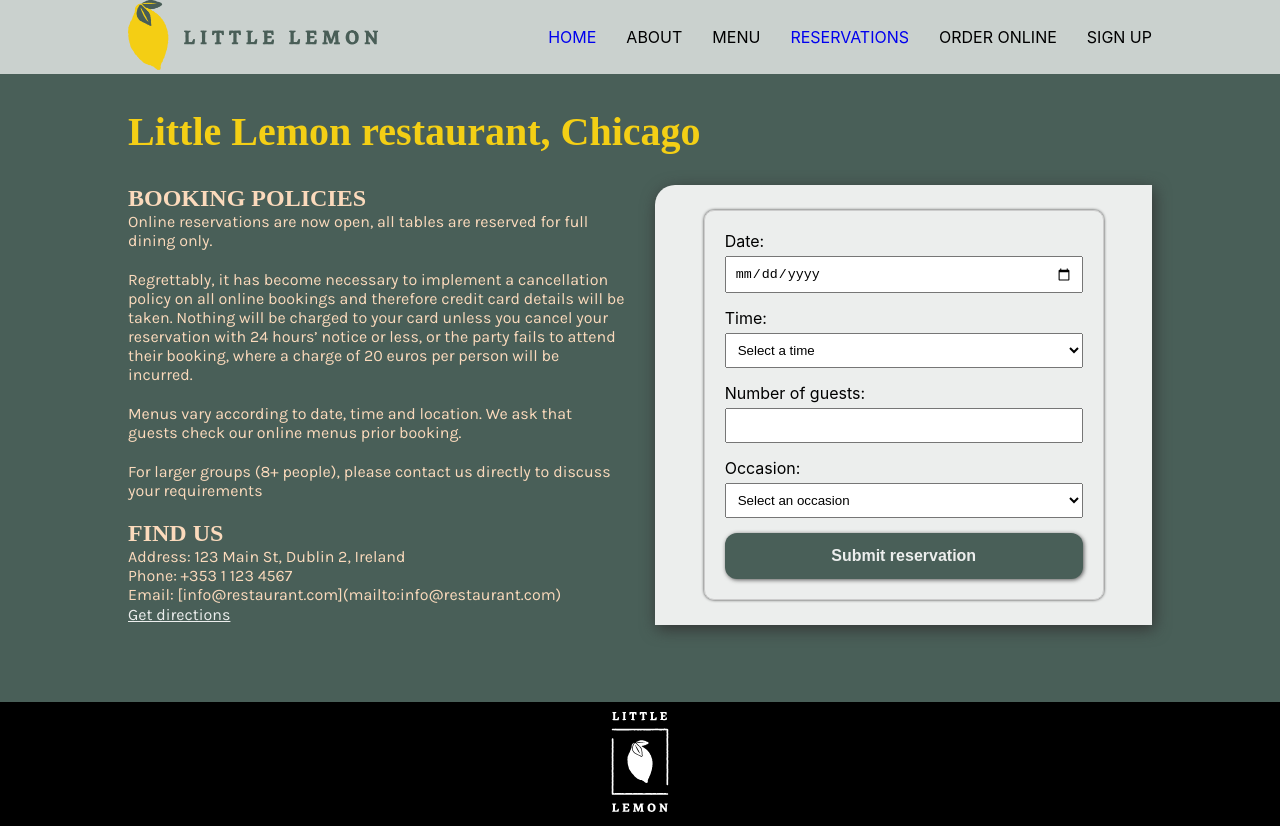
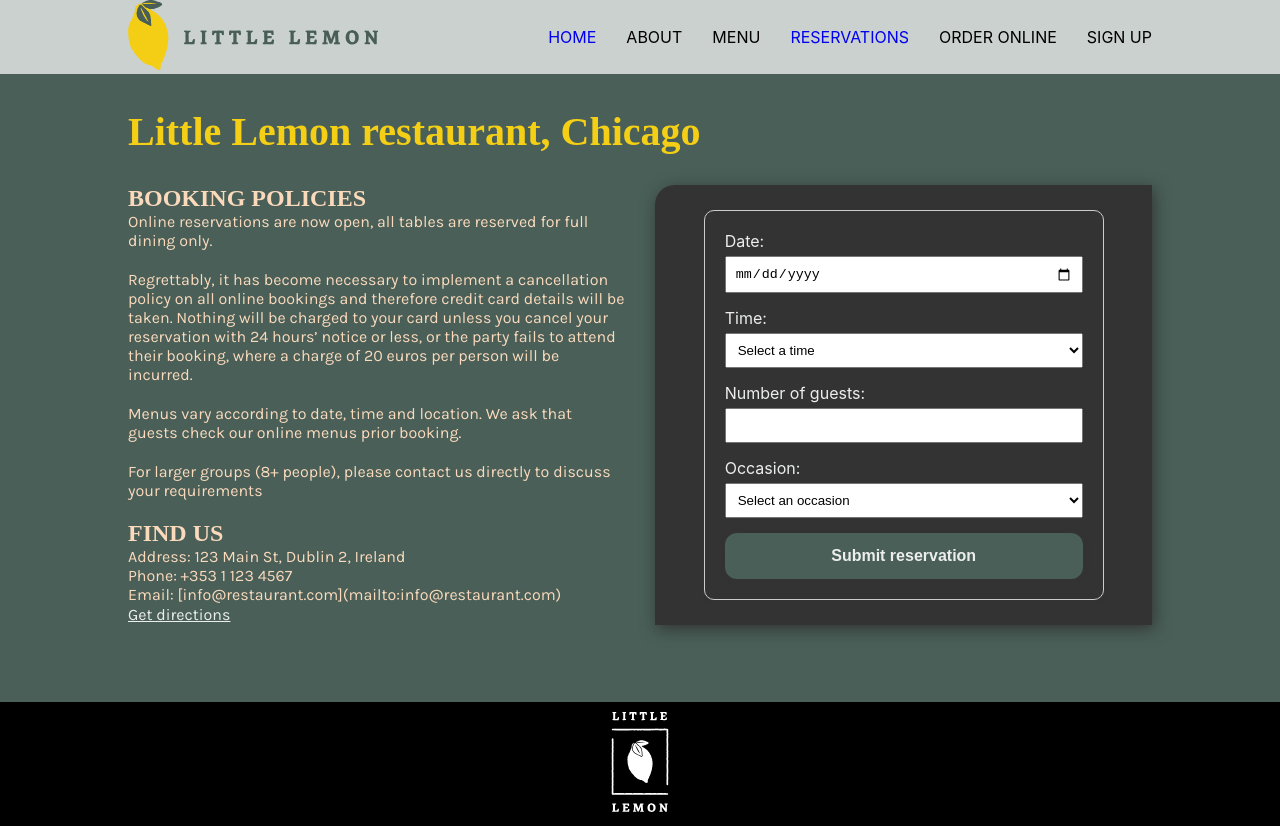
Before and after one commit to IamRedzone/Capstone, a React (Create React App) app: page /Reservation.js in a window 1280 px wide. Built offline with nearby package versions, Linux system fonts and the light colour scheme; a web font is replaced by a local one.

Commit message:
Before updating availableTimes in main component for showing times based on dates

```diff
--- a/src/About.js
+++ b/src/About.js
@@ -22,8 +22,8 @@ We are a family owned Mediterranean restaurant, focused on traditional recipes s
 modern twist.</p>
         </article>
     <figure className='about-figure'>
-    <img className="indoor" style={imageStyle} src={indoor} alt='indoor Little Lemon'/>
-    <img className="outdoor" style={imageStyle} src={outdoor} alt='outdoor Little Lemon'/>
+    <img loading="lazy" className="indoor" style={imageStyle} src={indoor} alt='indoor Little Lemon'/>
+    <img loading="lazy" className="outdoor" style={imageStyle} src={outdoor} alt='outdoor Little Lemon'/>
     </figure>
     </main>
      </section>
--- a/src/BookingForm.js
+++ b/src/BookingForm.js
@@ -1,8 +1,8 @@
-import React, { useState } from 'react';
+import React, { useState, useEffect } from 'react';
 import './reserve.css';
 
 
-const BookingForm = () => {
+const BookingForm = ({availableTimes}) => {
   const [formData, setFormData] = useState({
     date: '',
     time: '',
@@ -24,16 +24,9 @@ const BookingForm = () => {
     // Add your form submission logic here (e.g., send data to a server)
   };
 
-  const generateTimeOptions = () => {
-    const times = [];
-    for (let hour = 9; hour <= 18; hour++) {
-      const formattedHour = hour.toString().padStart(2, '0');
-      times.push(`${formattedHour}:00`);
-    }
-    return times;
-  };
-
-  const availableTimes = generateTimeOptions();
+  useEffect(() => {
+    console.log('Current form data:', formData);
+  }, [formData]);
 
   return (
     <form className="booking-form" onSubmit={handleSubmit}>
@@ -86,7 +79,6 @@ const BookingForm = () => {
           name="occasion"
           value={formData.occasion}
           onChange={handleChange}
-          required
         >
           <option value="">Select an occasion</option>
           <option value="Birthday">Birthday</option>
--- a/src/Highlights.js
+++ b/src/Highlights.js
@@ -26,7 +26,7 @@ export default function Highlights(){
                 {/* greek salad card */}
              <div className='greek-salad card'>
                 <figure>
-                <img style={imageStyle} src={greekSalad} alt='a tasty greek salad'/>
+                <img loading="lazy" style={imageStyle} src={greekSalad} alt='a tasty greek salad'/>
                 <div className='pricing'>
                     <figcaption className='meal-name'>Greek Salad</figcaption>
                     <figcaption className='meal-price'>$12.99</figcaption>
@@ -44,7 +44,7 @@ modern twist.
              {/* bruscheta card */}
              <div className='bruscheta card'>
              <figure>
-                <img style={imageStyle} src={bruscheta} alt='an amazing bruscheta dish'/>
+                <img loading="lazy" style={imageStyle} src={bruscheta} alt='an amazing bruscheta dish'/>
                 <div className='pricing'>
                     <figcaption className='meal-name'>Bruscheta</figcaption>
                     <figcaption className='meal-price'>$8.99</figcaption>
@@ -62,7 +62,7 @@ modern twist.
              {/* grilled tuna card */}
              <div className='grilled-tuna card'>
              <figure>
-                <img style={imageStyle} src={grilledTuna} alt='sumptious grilled tuna'/>
+                <img loading="lazy" style={imageStyle} src={grilledTuna} alt='sumptious grilled tuna'/>
                 <div className='pricing'>
                     <figcaption className='meal-name'>Grilled tuna</figcaption>
                     <figcaption className='meal-price'>$11.99</figcaption>
--- a/src/Testimonials.js
+++ b/src/Testimonials.js
@@ -16,7 +16,7 @@ export default function Testimonials(){
          <div className='board karen'>
             <h5>Ratings</h5>
             <figure>
-                <img className='board-img' src={karen} style={faceStyle} alt='our lovely customer'/>
+                <img loading="lazy" className='board-img' src={karen} style={faceStyle} alt='our lovely customer'/>
                 <figcaption>Karen</figcaption>
             </figure>
             <p>Tasty and good</p>
@@ -25,7 +25,7 @@ export default function Testimonials(){
          <div className='board drake'>
             <h5>Ratings</h5>
             <figure>
-                <img className='board-img' src={drake} style={faceStyle} alt='our lovely customer'/>
+                <img loading="lazy" className='board-img' src={drake} style={faceStyle} alt='our lovely customer'/>
                 <figcaption>Drake</figcaption>
             </figure>
             <p>Foodgasm!</p>
@@ -34,7 +34,7 @@ export default function Testimonials(){
          <div className='board peter'>
             <h5>Ratings</h5>
             <figure>
-                <img className='board-img' src={peter} style={faceStyle} alt='our lovely customer'/>
+                <img loading="lazy" className='board-img' src={peter} style={faceStyle} alt='our lovely customer'/>
                 <figcaption>Peter</figcaption>
             </figure>
             <p>Sumptious but healthy!</p>
@@ -43,7 +43,7 @@ export default function Testimonials(){
          <div className='board annie'>
             <h5>Ratings</h5>
             <figure>
-                <img className='board-img' src={annie} style={faceStyle} alt='our lovely customer'/>
+                <img loading="lazy" className='board-img' src={annie} style={faceStyle} alt='our lovely customer'/>
                 <figcaption>Annie</figcaption>
             </figure>
             <p>Absolutely delectable!</p>
--- a/src/pages/Reservation.js
+++ b/src/pages/Reservation.js
@@ -1,4 +1,4 @@
-import React from 'react';
+import React,{useState, useEffect} from 'react';
 import Head from '../Head';
 import Footer from '../Footer';
 import BookingForm from '../BookingForm';
@@ -6,6 +6,21 @@ import BookingPolicy from '../BookingPolicy';
 import '../reserve.css'
 
 export default function Reservation() {
+  const [availableTimes, setAvailableTimes] = useState([]);
+
+  useEffect(() => {
+    // Initialize availableTimes state
+    const generateTimeOptions = () => {
+      const times = [];
+      for (let hour = 9; hour <= 18; hour++) {
+        const formattedHour = hour.toString().padStart(2, '0');
+        times.push(`${formattedHour}:00`);
+      }
+      return times;
+    };
+
+    setAvailableTimes(generateTimeOptions());
+  }, []);
   return (
     <div className='reserve-box'>
       <section><Head/></section>
@@ -13,7 +28,7 @@ export default function Reservation() {
         <h3 className='markazi book-heading'>Little Lemon restaurant, Chicago</h3>
         <div className='booking'>
         <main className='policy a-book'><BookingPolicy/></main>
-        <main className='form a-book'><BookingForm/>
+        <main className='form a-book'><BookingForm availableTimes={availableTimes} setAvailableTimes={setAvailableTimes}/>
           </main>
         </div>
      </section>
--- a/src/reserve.css
+++ b/src/reserve.css
@@ -52,7 +52,7 @@
     flex: 1;
 }
 .form{
-    background-color: var(--off-white);
+    background-color: var(--off-black);
     border-top-left-radius: 20px;
     height: 100%;
     width: 100%;
@@ -68,6 +68,7 @@
     margin: 5% auto;
     padding: 20px;
     border: 1px solid #ccc;
+    color: var(--off-white);
     border-radius: 10px;
     box-shadow: 0 0 3px var(--off-black);
   }
```
